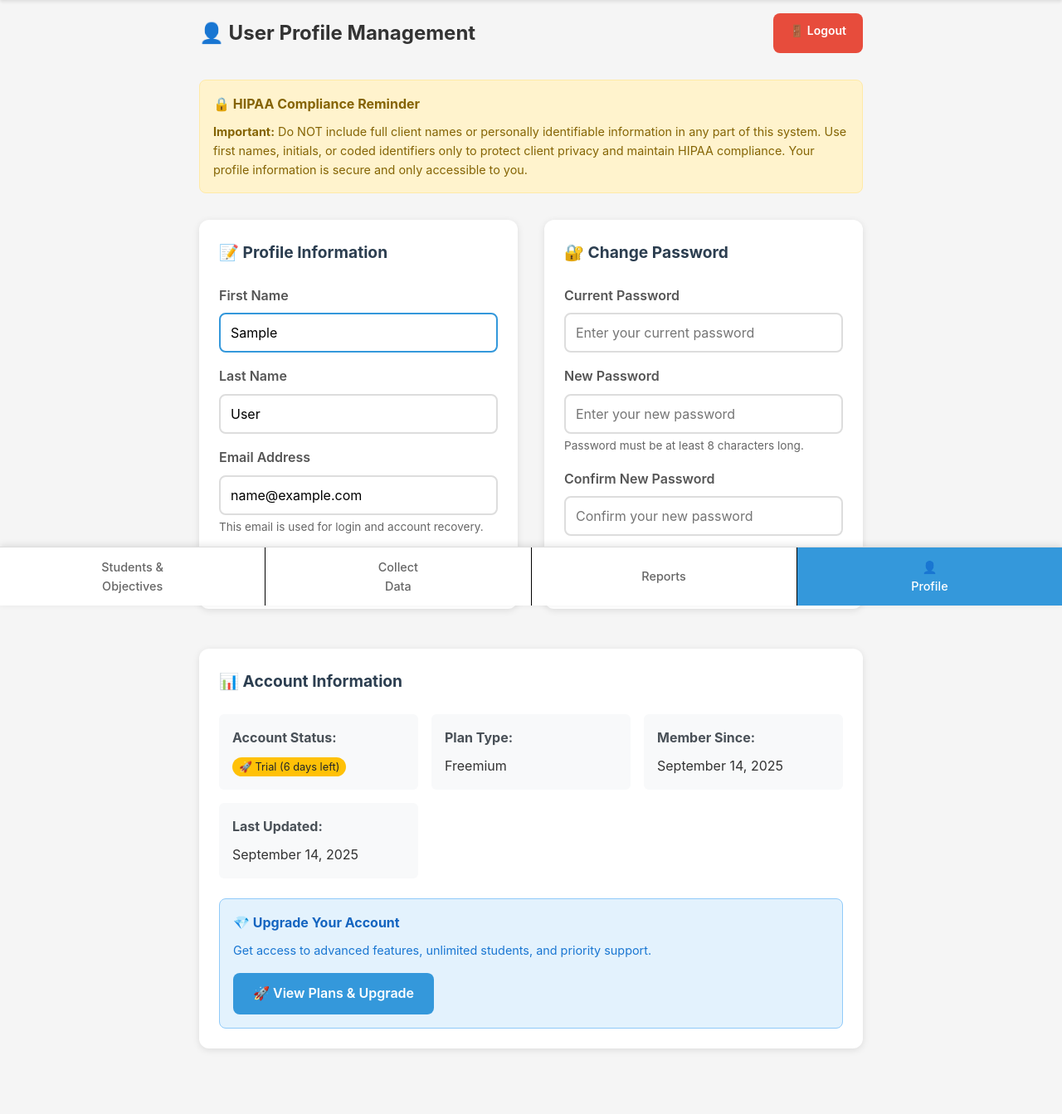
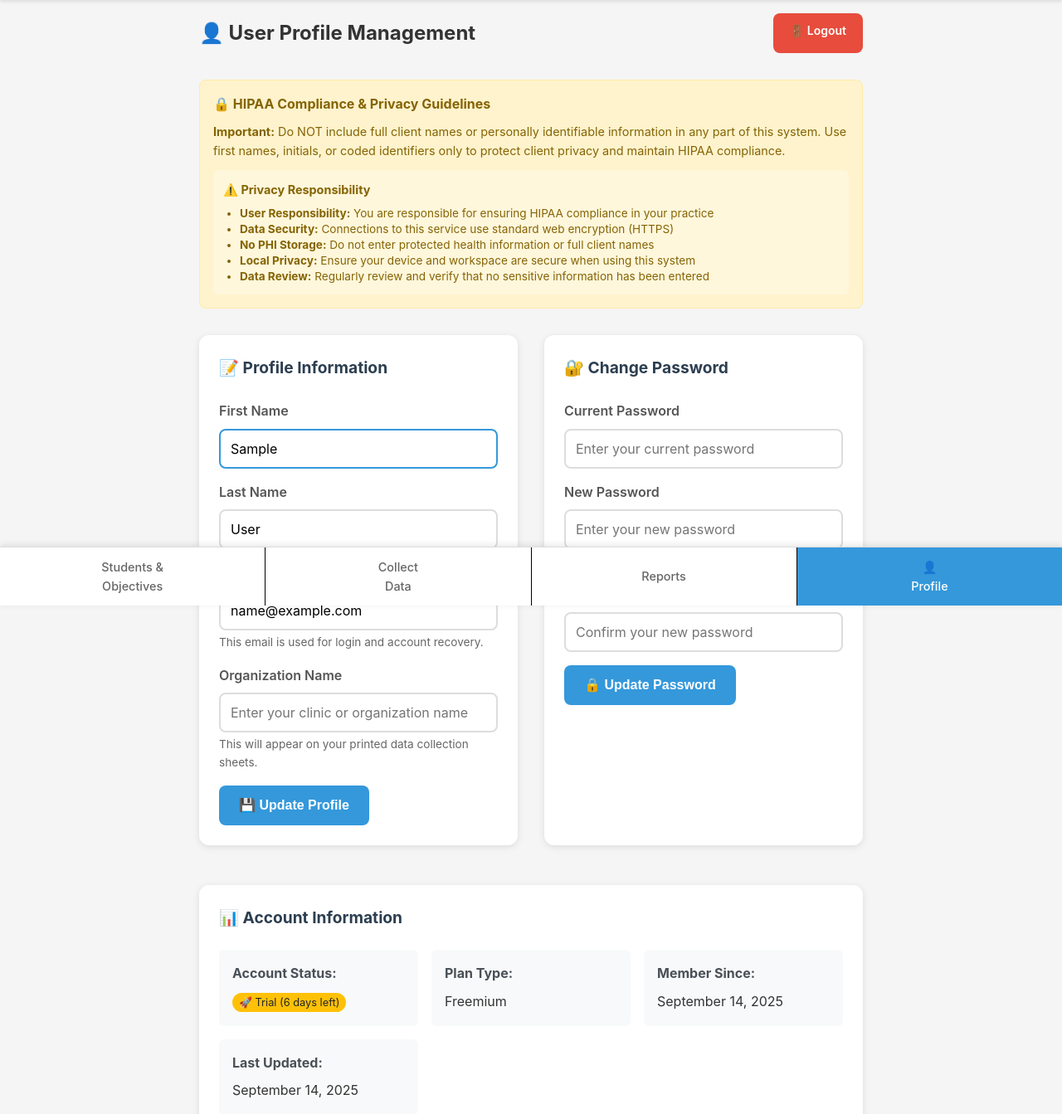
Before and after one commit to sethmansur/Session-notes, a Flask app: page /app/profile in a window 1280 px wide. Shown: the part 70-1413 px from the top of the page at 83% size. Before the commit the page ends 1336 px from the top, so only its background shows below. Run offline with Flask 3, Linux system fonts and the light colour scheme; the visitor is signed in with stand-in values (Sample User, id 1).

Commit message:
Add organization field to user profiles and update HIPAA guidelines
Add 'organization_name' field to the user profile, update profile form and template to support organization names, and enhance HIPAA compliance notices with detailed data protection guidelines.

Replit-Commit-Author: Agent
Replit-Commit-Session-Id: dc246160-5cb3-42f5-8d69-55125622cbd6
Replit-Commit-Checkpoint-Type: intermediate_checkpoint
Replit-Commit-Screenshot-Url: https://storage.googleapis.com/screenshot-production-us-central1/cd4b8836-b17c-4834-badd-b6d676235031/dc246160-5cb3-42f5-8d69-55125622cbd6/7LKfPTW

```diff
--- a/app.py
+++ b/app.py
@@ -2,7 +2,7 @@
 import os
 import re
 from datetime import datetime, date, timedelta
-from flask import Flask, request, jsonify, render_template, redirect, url_for, send_file, session, make_response
+from flask import Flask, request, jsonify, render_template, redirect, url_for, send_file, session, make_response, flash, current_app
 from flask_login import current_user
 import csv
 import io
@@ -157,6 +157,10 @@ def user_profile():
     profile_form = ProfileForm(current_user.id)
     password_form = ChangePasswordForm()
 
+    # Get current user's organization
+    membership = Membership.query.filter_by(user_id=current_user.id).first()
+    current_organization = membership.organization if membership else None
+
     if request.method == 'POST':
         form_type = request.form.get('form_type')
 
@@ -166,6 +170,40 @@ def user_profile():
             current_user.last_name = profile_form.last_name.data
             current_user.email = profile_form.email.data.lower().strip()
             current_user.updated_at = datetime.now()
+
+            # Update organization name if user has an organization
+            if current_organization and profile_form.organization_name.data:
+                current_organization.name = profile_form.organization_name.data.strip()
+            elif not current_organization and profile_form.organization_name.data:
+                # Create new organization if none exists
+                org_name = profile_form.organization_name.data.strip()
+
+                # Generate a unique subdomain from the organization name
+                base_subdomain = re.sub(r'[^a-zA-Z0-9]', '', org_name.lower())[:20]
+                if not base_subdomain:
+                    base_subdomain = f"org{current_user.id}"
+
+                # Ensure subdomain is unique
+                subdomain = base_subdomain
+                counter = 1
+                while Organization.query.filter_by(subdomain=subdomain).first():
+                    subdomain = f"{base_subdomain}{counter}"
+                    counter += 1
+
+                new_organization = Organization(
+                    name=org_name,
+                    subdomain=subdomain
+                )
+                db.session.add(new_organization)
+                db.session.flush()  # Get the ID
+
+                # Create membership for the user
+                new_membership = Membership(
+                    user_id=current_user.id,
+                    organization_id=new_organization.id,
+                    role='owner'
+                )
+                db.session.add(new_membership)
 
             try:
                 db.session.commit()
@@ -199,11 +237,13 @@ def user_profile():
         profile_form.first_name.data = current_user.first_name
         profile_form.last_name.data = current_user.last_name
         profile_form.email.data = current_user.email
+        profile_form.organization_name.data = current_organization.name if current_organization else ''
 
     return render_template('profile.html',
                          profile_form=profile_form,
                          password_form=password_form,
-                         user=current_user)
+                         user=current_user,
+                         current_organization=current_organization)
 
 # Pricing calculation helper
 def get_pricing_info(plan_type, billing_period='monthly', user_count=1):
--- a/forms.py
+++ b/forms.py
@@ -112,6 +112,10 @@ class ProfileForm(FlaskForm):
         Length(min=5, max=120, message='Email must be between 5 and 120 characters.')
     ])
 
+    organization_name = StringField('Organization Name', validators=[
+        Length(max=100, message='Organization name must be less than 100 characters.')
+    ])
+
     submit = SubmitField('Update Profile')
 
     def __init__(self, current_user_id, *args, **kwargs):
--- a/templates/profile.html
+++ b/templates/profile.html
@@ -12,14 +12,23 @@
         </a>
     </div>
 
-    <!-- HIPAA Compliance Reminder -->
+    <!-- HIPAA Compliance and Data Protection -->
     <div style="background: #fff3cd; border: 1px solid #ffeaa7; border-radius: 8px; padding: 1rem; margin-bottom: 2rem;">
-        <h4 style="margin: 0 0 0.5rem 0; color: #856404;">🔒 HIPAA Compliance Reminder</h4>
-        <p style="margin: 0; color: #856404; font-size: 0.9rem;">
+        <h4 style="margin: 0 0 0.5rem 0; color: #856404;">🔒 HIPAA Compliance & Privacy Guidelines</h4>
+        <p style="margin: 0 0 0.75rem 0; color: #856404; font-size: 0.9rem;">
             <strong>Important:</strong> Do NOT include full client names or personally identifiable information in any part of this system.
             Use first names, initials, or coded identifiers only to protect client privacy and maintain HIPAA compliance.
-            Your profile information is secure and only accessible to you.
         </p>
+        <div style="background: rgba(255,255,255,0.3); padding: 0.75rem; border-radius: 6px; margin-top: 0.75rem;">
+            <h5 style="margin: 0 0 0.5rem 0; color: #856404; font-size: 0.9rem;">⚠️ Privacy Responsibility</h5>
+            <ul style="margin: 0; padding-left: 1.25rem; color: #856404; font-size: 0.85rem; line-height: 1.4;">
+                <li><strong>User Responsibility:</strong> You are responsible for ensuring HIPAA compliance in your practice</li>
+                <li><strong>Data Security:</strong> Connections to this service use standard web encryption (HTTPS)</li>
+                <li><strong>No PHI Storage:</strong> Do not enter protected health information or full client names</li>
+                <li><strong>Local Privacy:</strong> Ensure your device and workspace are secure when using this system</li>
+                <li><strong>Data Review:</strong> Regularly review and verify that no sensitive information has been entered</li>
+            </ul>
+        </div>
     </div>
 
     <div class="grid grid-2" style="gap: 2rem;">
@@ -66,6 +75,21 @@
                     {% endif %}
                     <small style="color: #666; font-size: 0.85rem; display: block; margin-top: 0.25rem;">
                         This email is used for login and account recovery.
+                    </small>
+                </div>
+
+                <div class="form-group">
+                    {{ profile_form.organization_name.label(class="form-label") }}
+                    {{ profile_form.organization_name(class="form-control", placeholder="Enter your clinic or organization name") }}
+                    {% if profile_form.organization_name.errors %}
+                        <div class="error-message">
+                            {% for error in profile_form.organization_name.errors %}
+                                <span>{{ error }}</span>
+                            {% endfor %}
+                        </div>
+                    {% endif %}
+                    <small style="color: #666; font-size: 0.85rem; display: block; margin-top: 0.25rem;">
+                        This will appear on your printed data collection sheets.
                     </small>
                 </div>
 
```
